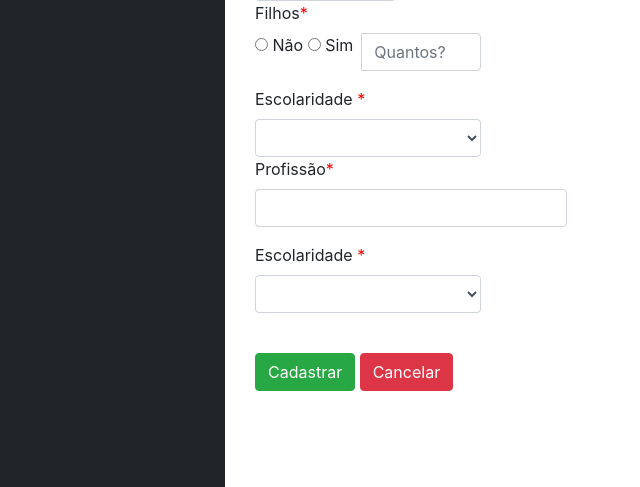
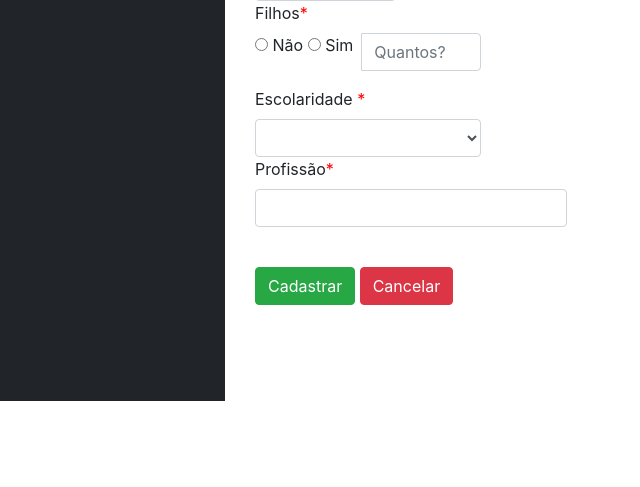
Before and after one commit to JeanJesus/Projeto_Faculdade, a PHP site: page /CadastrarCliente.php in a window 1280 px wide. Shown: the part 1451-1938 px from the top of the page, without its empty margins (0-640 px from the left). After the commit the page ends 1852 px from the top, so only its background shows below. Run offline with PHP 8.4, Linux system fonts and the light colour scheme; the visitor is signed in with stand-in values (Sample User, id 1).

Commit message:
Aprimoramento no sistema de cadastro 2

```diff
--- a/CadastrarCliente.php
+++ b/CadastrarCliente.php
@@ -147,6 +147,11 @@
           </div><br />
 
 
+
+<div class="TODOFORM">
+
+
+
                 <!-- iniciando formulario de cadastro -->
                 <form class="form-horizontal">
 <fieldset>
@@ -180,6 +185,7 @@
 </div>
 
 <!-- Text input-->
+
 <div class="form-group">
   <label class="col-md-2 control-label" for="Nome">CPF <h11>*</h11></label>
   <div class="col-md-2">
@@ -366,23 +372,7 @@
 
 </div>
 
-<div class="form-group">
 
-  <label class="col-md-2 control-label" for="selectbasic">Escolaridade <h11>*</h11></label>
-
-  <div class="col-md-3">
-    <select required id="escolaridade" name="escolaridade" class="form-control">
-    <option value=""></option>
-      <option value="Analfabeto">Analfabeto</option>
-      <option value="Fundamental Incompleto">Fundamental Incompleto</option>
-      <option value="Fundamental Completo">Fundamental Completo</option>
-      <option value="Médio Incompleto">Médio Incompleto</option>
-      <option value="Médio Completo">Médio Completo</option>
-      <option value="Superior Incompleto">Superior Incompleto</option>
-      <option value="Superior Completo">Superior Completo</option>
-    </select>
-  </div>
-</div>
 <!-- Text input-->
 
 
@@ -405,7 +395,7 @@
 </fieldset>
 </form>
 
-
+</div>
                 <!-- fim do formulario de cadastro -->
 
 
--- a/css/style.css
+++ b/css/style.css
@@ -18,3 +18,6 @@ h11 {
 .panel-heading{
     font-size:150%;
 }
+.TODOFORM{
+  display: inline;
+}
```
